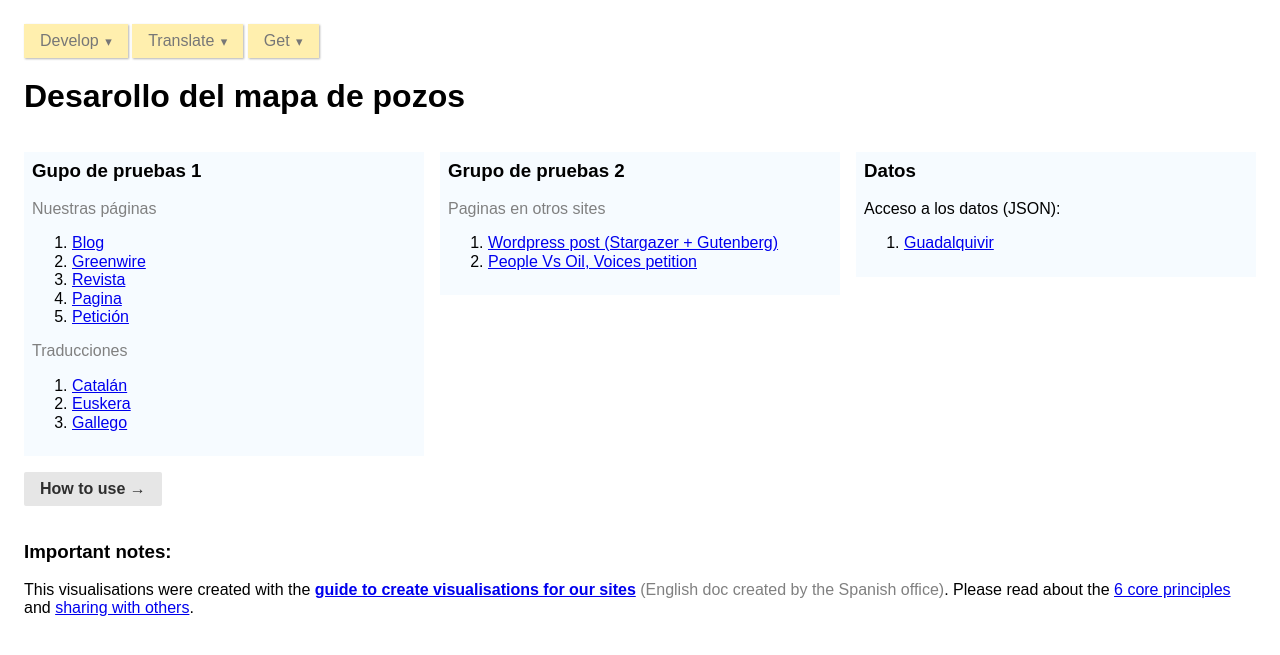
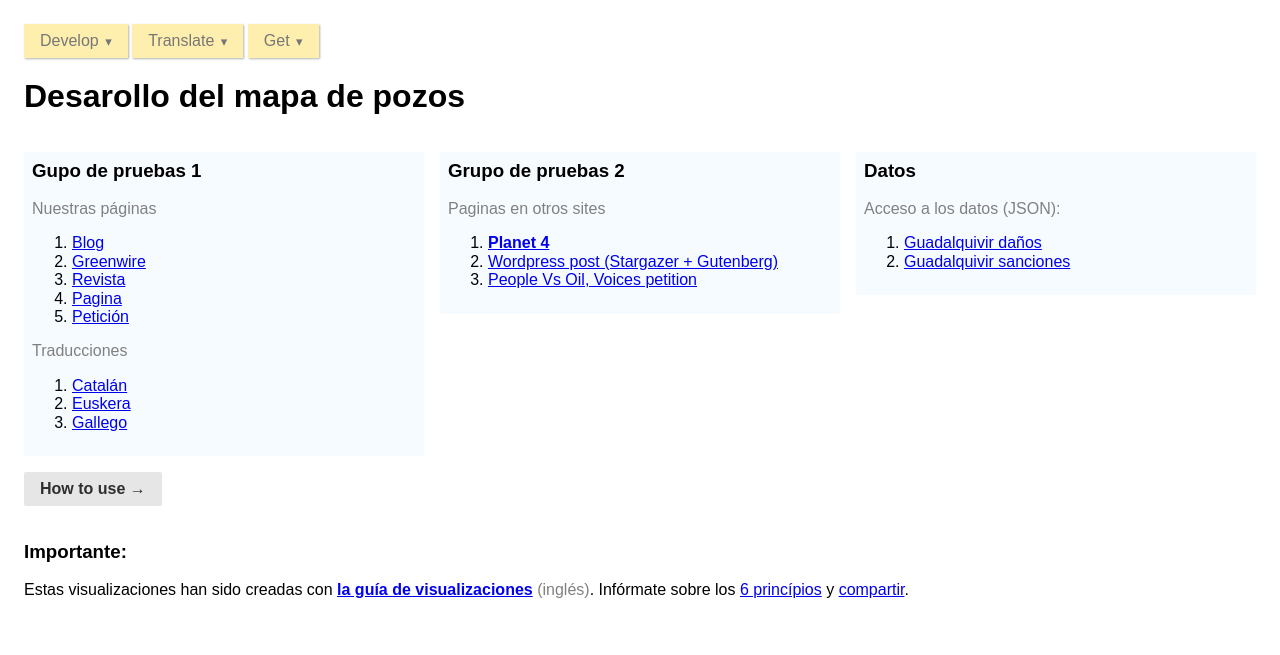
Before and after one commit to greenpeace/gpes-wells-map, a Jekyll site: the page built from index.html, in a window 1280 px wide. Shown: the top 655 px of the page. Built offline with Jekyll 4.4.1, drawn with Linux system fonts in a browser that asks for light colours; nearby versions of some CDN libraries.

Commit message:
Mejoras en index

```diff
--- a/index.html
+++ b/index.html
@@ -155,6 +155,7 @@ layout: default
                 <h3>Grupo de pruebas 2</h3>
                 <p class="soft">Paginas en otros sites</p>
                 <ol>
+                    <li><a href="p4/story.html"><strong>Planet 4</strong></a></li>
                     <li><a href="wp/post-stargazer-gutenberg.html">Wordpress post (Stargazer + Gutenberg)</a></li>
                     <li><a href="peoplevsoil/voices.html">People Vs Oil, Voices petition</a></li>
                 </ol>
@@ -163,9 +164,10 @@ layout: default
         <div class="pure-u-1 pure-u-md-1-3">
             <div class="testGroup">
                 <h3>Datos</h3>
-                <p>Acceso a los datos (JSON):</p>
+                <p class="soft">Acceso a los datos (JSON):</p>
                 <ol>
-                    <li><a href="https://github.com/greenpeace/gpes-wells-map/blob/master/_includes/media-1/guadalquivir.json" target="_blank">Guadalquivir</a></li>
+                    <li><a href="https://github.com/greenpeace/gpes-wells-map/blob/master/_includes/media-1/guadalquivir-danos.json" target="_blank">Guadalquivir daños</a></li>
+                    <li><a href="https://github.com/greenpeace/gpes-wells-map/blob/master/_includes/media-1/guadalquivir-numsanciones.json" target="_blank">Guadalquivir sanciones</a></li>
                 </ol>
             </div>
 
@@ -175,10 +177,10 @@ layout: default
     <div class="howToUse"><a data-click="readme" class="pure-button" href="https://github.com/{{ site.github_user }}/{{ site.github_repository }}/blob/master/README.md" target="_blank" title="Your project's README"><strong>How to use &rarr;</strong></a></div>
 
     <div class="importantNotes">
-        <h3>Important notes:</h3>
+        <h3>Importante:</h3>
 
         <p>
-            This visualisations were created with the <strong><a data-click="vis-guide" href="https://greenpeace.github.io/gpes-visualisations/" target="_blank">guide to create visualisations for our sites</a></strong> <span class="soft">(English doc created by the Spanish office)</span>. Please read about the <a data-click="vis-guide-6-principles" href="https://greenpeace.github.io/gpes-visualisations/#core-principles" target="_blank">6 core principles</a> and <a data-click="vis-guide-sharing" href="https://greenpeace.github.io/gpes-visualisations/sharing.html" target="_blank">sharing with others</a>.
+            Estas visualizaciones han sido creadas con <strong><a data-click="vis-guide" href="https://greenpeace.github.io/gpes-visualisations/" target="_blank">la guía de visualizaciones</a></strong> <span class="soft">(inglés)</span>. Infórmate sobre los <a data-click="vis-guide-6-principles" href="https://greenpeace.github.io/gpes-visualisations/#core-principles" target="_blank">6 princípios</a> y <a data-click="vis-guide-sharing" href="https://greenpeace.github.io/gpes-visualisations/sharing.html" target="_blank">compartir</a>.
         </p>
     </div>
 
```
